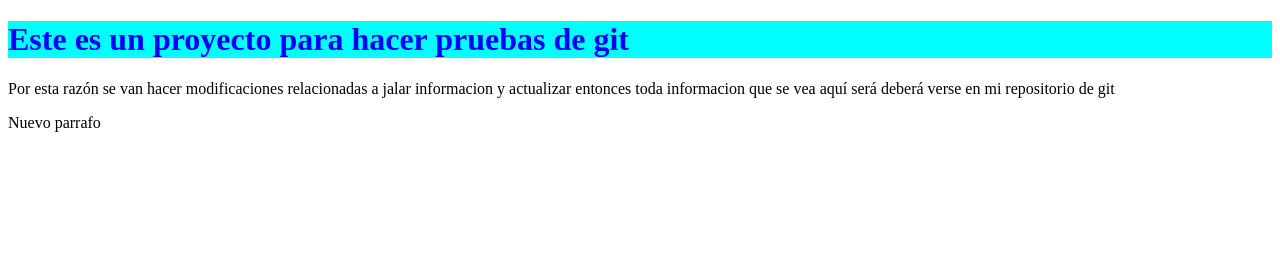
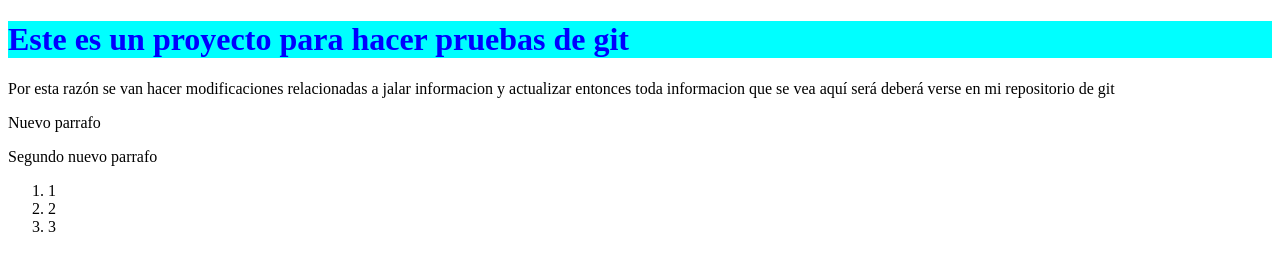
Before and after one commit to Rasdenmartinez/Git1, a plain HTML site: page index.html in a window 1280 px wide. Drawn offline with Linux system fonts and the light colour scheme.

Commit message:
Se ha agregado otro parrafo y un list en index

```diff
--- a/index.html
+++ b/index.html
@@ -14,5 +14,12 @@
         entonces toda informacion que se vea aquí será deberá verse en mi repositorio de git
     </p>
     <p>Nuevo parrafo</p>
+    <p>Segundo nuevo parrafo </p>
+    <ol>
+        <li>1</li>
+        <li>2</li>
+        <li>3</li>
+
+    </ol>
 </body>
 </html>
```
